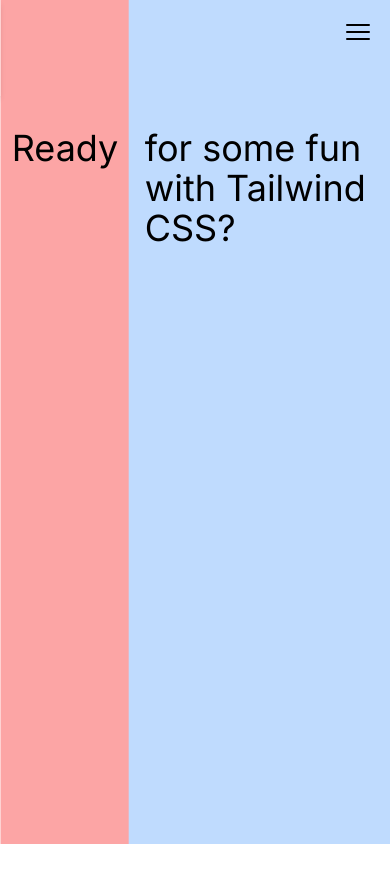
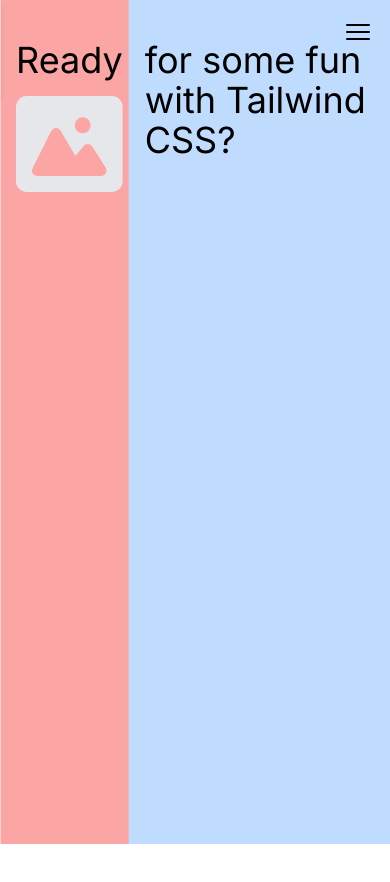
Before and after one commit to emjheypb/tailwind-test, a Next.js app: page / in a window 390 px wide. Shown: the top 882 px of the page. Built offline with nearby package versions, Linux system fonts and the light colour scheme.

Commit message:
E: image placeholder; F: mobile view

```diff
--- a/src/app/_components/navbar-mobile.tsx
+++ b/src/app/_components/navbar-mobile.tsx
@@ -3,7 +3,7 @@
 import Link from "next/link";
 import { usePathname } from "next/navigation";
 import { useState } from "react";
-import { menuItems } from "./custom-lists";
+import { menuItems } from "../../components/custom-lists";
 
 const CloseSVG = () => (
   <svg
@@ -57,9 +57,9 @@
         </div>
         {menuItems.map((item) => (
           <Link
-            href={item.href}
+            href={item.local}
             key={item.id}
-            className={`p-4 ${pathname === item.href && "font-extrabold"}`}
+            className={`p-4 ${pathname === item.local && "font-extrabold"}`}
             onClick={() => setIsMobileMenuHidden(true)}>
             <span>{item.name}</span>
           </Link>
--- a/src/app/_components/navbar-sticky.tsx
+++ b/src/app/_components/navbar-sticky.tsx
@@ -3,7 +3,7 @@
 import Link from "next/link";
 import { usePathname } from "next/navigation";
 import { useEffect, useState } from "react";
-import { menuItems } from "./custom-lists";
+import { menuItems } from "../../components/custom-lists";
 
 const StickyNavbar = () => {
   const pathname = usePathname();
--- a/src/app/calm/page.tsx
+++ b/src/app/calm/page.tsx
@@ -1,6 +1,6 @@
 const Calm = () => {
   return (
-    <main className="flex min-h-screen flex-col items-center pt-28">
+    <main className="flex min-h-screen flex-col items-center pt-10 md:pt-28">
       <section>Test</section>
     </main>
   );
--- a/src/app/cdbaby/page.tsx
+++ b/src/app/cdbaby/page.tsx
@@ -1,6 +1,6 @@
 const CDBaby = () => {
   return (
-    <main className="flex min-h-screen flex-col items-center pt-28">
+    <main className="flex min-h-screen flex-col items-center pt-10 md:pt-28">
       <section>Test</section>
     </main>
   );
--- a/src/app/netflix/page.tsx
+++ b/src/app/netflix/page.tsx
@@ -1,6 +1,6 @@
 const Netflix = () => {
   return (
-    <main className="flex min-h-screen flex-col items-center pt-28">
+    <main className="flex min-h-screen flex-col items-center pt-10 md:pt-28">
       <section>Test</section>
     </main>
   );
--- a/src/app/page.tsx
+++ b/src/app/page.tsx
@@ -1,7 +1,8 @@
 "use client";
 import Link from "next/link";
 import { useEffect, useState } from "react";
-import { menuItems } from "./_components/custom-lists";
+import { menuItems } from "../components/custom-lists";
+import { ImagePlaceholderSVG } from "@/components/images";
 
 const sites = menuItems.slice(1);
 
@@ -28,7 +29,7 @@
       <div className="relative h-[300vh] w-full -z-50">
         <div
           id="curtain"
-          className={`fixed h-screen transition w-screen duration-300 bg-blue-200 translate-x-[33vw] pt-32 px-4 ${
+          className={`fixed h-screen transition w-screen duration-300 bg-blue-200 translate-x-[33vw] pt-10 md:pt-32 px-4 ${
             y > banner1 && y < banner2
               ? "translate-x-[66.66vw]"
               : y > banner2
@@ -48,16 +49,20 @@
         <div
           id="content"
           className="fixed h-screen w-screen -z-10 flex text-center">
-          <div className={`bg-red-300 h-full flex-1 flex pt-32 justify-center`}>
+          <div
+            className={`bg-red-300 h-full flex-1 flex flex-col pt-10 md:pt-32 px-4 justify-start items-center gap-4`}>
             Ready
+            <ImagePlaceholderSVG width={undefined} height={undefined} />
           </div>
           <div
-            className={`bg-yellow-200 h-full flex-1 flex pt-32 justify-center`}>
+            className={`bg-yellow-200 h-full flex-1 flex flex-col pt-10 md:pt-32 px-4 justify-start items-center gap-4`}>
             Set
+            <ImagePlaceholderSVG width={undefined} height={undefined} />
           </div>
           <div
-            className={`bg-green-300 h-full flex-1 flex pt-32 justify-center`}>
+            className={`bg-green-300 h-full flex-1 flex flex-col pt-10 md:pt-32 px-4 justify-start items-center gap-4`}>
             Go!
+            <ImagePlaceholderSVG width={undefined} height={undefined} />
           </div>
         </div>
       </div>
--- a/src/app/unbounce/page.tsx
+++ b/src/app/unbounce/page.tsx
@@ -1,6 +1,6 @@
 const Unbounce = () => {
   return (
-    <main className="flex min-h-screen flex-col items-center pt-28">
+    <main className="flex min-h-screen flex-col items-center pt-10 md:pt-28">
       <section>Test</section>
     </main>
   );
--- a/src/app/zola/page.tsx
+++ b/src/app/zola/page.tsx
@@ -1,6 +1,6 @@
 const Zola = () => {
   return (
-    <main className="flex min-h-screen flex-col items-center pt-28">
+    <main className="flex min-h-screen flex-col items-center pt-10 md:pt-28">
       <section>Test</section>
     </main>
   );
--- /dev/null
+++ b/src/components/images.tsx
@@ -0,0 +1,12 @@
+export const ImagePlaceholderSVG = ({ width, height }) => (
+  <svg
+    className={`${width || "w-auto"} ${
+      height || "h-auto"
+    } text-gray-200 dark:text-gray-600`}
+    aria-hidden="true"
+    xmlns="http://www.w3.org/2000/svg"
+    fill="currentColor"
+    viewBox="0 0 20 18">
+    <path d="M18 0H2a2 2 0 0 0-2 2v14a2 2 0 0 0 2 2h16a2 2 0 0 0 2-2V2a2 2 0 0 0-2-2Zm-5.5 4a1.5 1.5 0 1 1 0 3 1.5 1.5 0 0 1 0-3Zm4.376 10.481A1 1 0 0 1 16 15H4a1 1 0 0 1-.895-1.447l3.5-7A1 1 0 0 1 7.468 6a.965.965 0 0 1 .9.5l2.775 4.757 1.546-1.887a1 1 0 0 1 1.618.1l2.541 4a1 1 0 0 1 .028 1.011Z" />
+  </svg>
+);
```
Also changed, not shown: src/components/custom-lists.tsx (renamed from src/app/_components/custom-lists.tsx).
